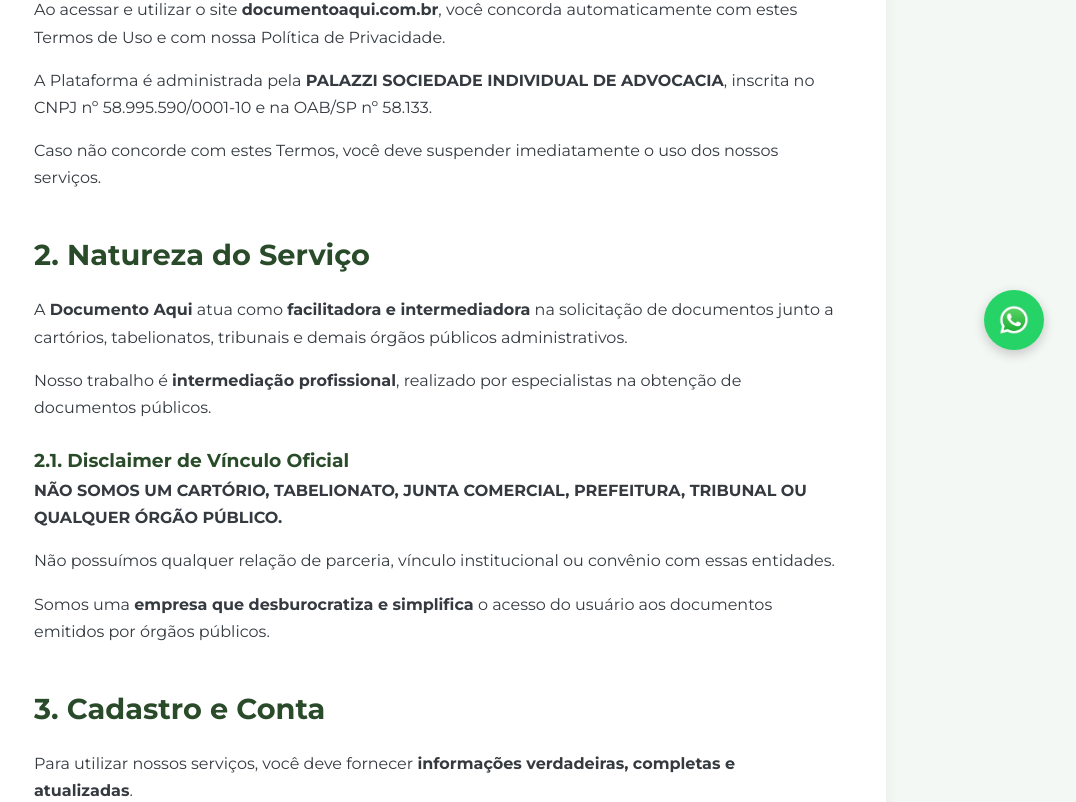
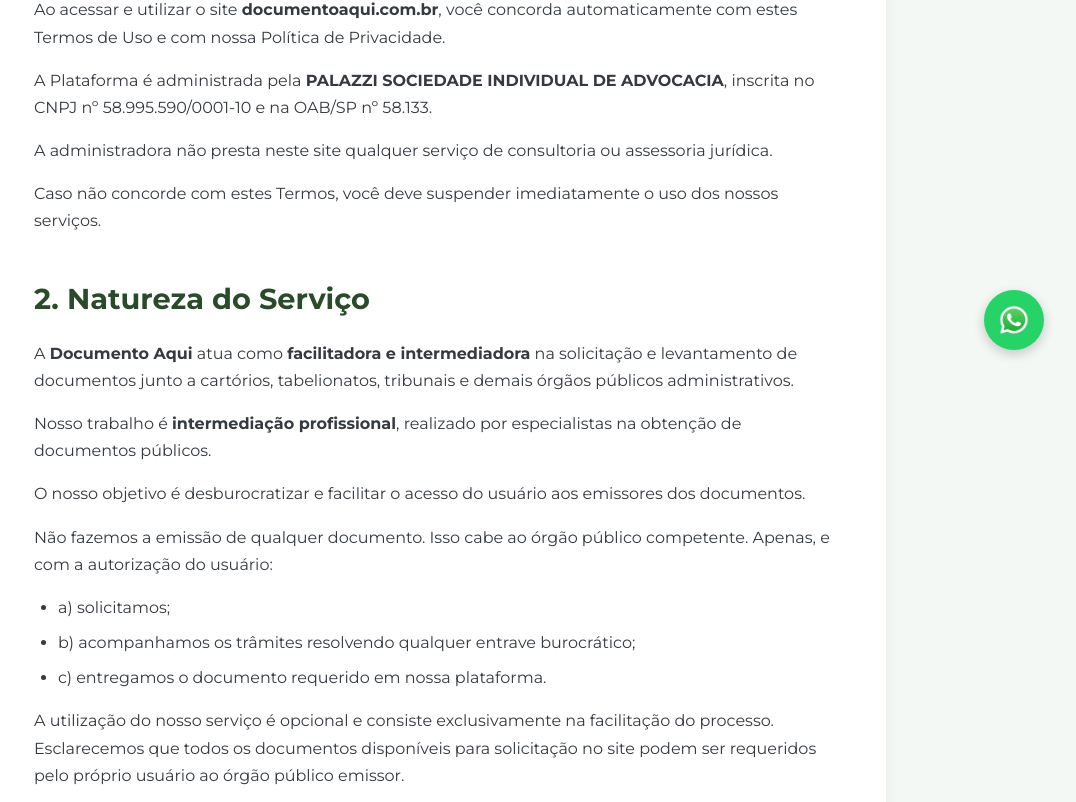
Before and after one commit to documentoaqui/documentoaqui-front, a Next.js app: page /termos-e-condicoes in a window 1280 px wide. Shown: the part 418-1220 px from the top of the page, without its empty margins (204-1280 px from the left). Built offline with nearby package versions, Linux system fonts and the light colour scheme.

Commit message:
Mudança de texto da página de termos de uso

```diff
--- a/src/app/termos-e-condicoes/page.js
+++ b/src/app/termos-e-condicoes/page.js
@@ -16,8 +16,9 @@
         <div className={styles.container}>
           <h1 className={styles.title}>Termos de Uso</h1>
 
-          {/* Data de atualização dinâmica ou fixa conforme necessidade */}
-          <p className={styles.updateDate}>Última atualização: {new Date().toLocaleDateString('pt-BR')}</p>
+          <p className={styles.updateDate}>
+            Última atualização: {new Date().toLocaleDateString('pt-BR')}
+          </p>
 
           <div className={styles.content}>
 
@@ -30,15 +31,32 @@
               A Plataforma é administrada pela <strong>PALAZZI SOCIEDADE INDIVIDUAL DE ADVOCACIA</strong>, inscrita no CNPJ nº 58.995.590/0001-10 e na OAB/SP nº 58.133.
             </p>
             <p>
+              A administradora não presta neste site qualquer serviço de consultoria ou assessoria jurídica.
+            </p>
+            <p>
               Caso não concorde com estes Termos, você deve suspender imediatamente o uso dos nossos serviços.
             </p>
 
             <h2 className={styles.sectionTitle}>2. Natureza do Serviço</h2>
             <p>
-              A <strong>Documento Aqui</strong> atua como <strong>facilitadora e intermediadora</strong> na solicitação de documentos junto a cartórios, tabelionatos, tribunais e demais órgãos públicos administrativos.
+              A <strong>Documento Aqui</strong> atua como <strong>facilitadora e intermediadora</strong> na solicitação e levantamento de documentos junto a cartórios, tabelionatos, tribunais e demais órgãos públicos administrativos.
             </p>
             <p>
               Nosso trabalho é <strong>intermediação profissional</strong>, realizado por especialistas na obtenção de documentos públicos.
+            </p>
+            <p>
+              O nosso objetivo é desburocratizar e facilitar o acesso do usuário aos emissores dos documentos.
+            </p>
+            <p>
+              Não fazemos a emissão de qualquer documento. Isso cabe ao órgão público competente. Apenas, e com a autorização do usuário:
+            </p>
+            <ul>
+              <li>a) solicitamos;</li>
+              <li>b) acompanhamos os trâmites resolvendo qualquer entrave burocrático;</li>
+              <li>c) entregamos o documento requerido em nossa plataforma.</li>
+            </ul>
+            <p>
+              A utilização do nosso serviço é opcional e consiste exclusivamente na facilitação do processo. Esclarecemos que todos os documentos disponíveis para solicitação no site podem ser requeridos pelo próprio usuário ao órgão público emissor.
             </p>
 
             <h3 style={{marginTop: '1.5rem', color: '#294B29'}}>2.1. Disclaimer de Vínculo Oficial</h3>
@@ -74,9 +92,7 @@
             <p>
               Os pagamentos são processados por <strong>plataformas externas seguras</strong>, e não armazenamos dados financeiros em nossos servidores.
             </p>
-            <p>
-              É possível que determinados documentos exijam <strong>complemento de valores</strong>, por exemplo:
-            </p>
+            <p>É possível que determinados documentos exijam <strong>complemento de valores</strong>, por exemplo:</p>
             <ul>
               <li>buscas em acervos físicos;</li>
               <li>pesquisas acima de 10 anos;</li>
@@ -84,9 +100,7 @@
               <li>taxas extras do órgão emissor;</li>
               <li>custos adicionais de envio.</li>
             </ul>
-            <p>
-              Quando necessário, o cliente será avisado antes do prosseguimento.
-            </p>
+            <p>Quando necessário, o cliente será avisado antes do prosseguimento.</p>
 
             <h2 className={styles.sectionTitle}>5. Prazos e Entrega</h2>
             <p>
@@ -114,14 +128,10 @@
             </ul>
 
             <h2 className={styles.sectionTitle}>6. Política de Reembolso</h2>
-            <p>
-              Regida por documento específico, disponível na plataforma.
-            </p>
+            <p>Regida por documento específico, disponível na plataforma.</p>
 
             <h2 className={styles.sectionTitle}>7. Limitação de Responsabilidade</h2>
-            <p>
-              Nosso papel é <strong>somente de intermediação</strong>.
-            </p>
+            <p>Nosso papel é <strong>somente de intermediação</strong>.</p>
             <p>Não nos responsabilizamos por:</p>
             <ul>
               <li>atrasos;</li>
@@ -130,15 +140,11 @@
               <li>negativa de emissão;</li>
               <li>impossibilidade de localizar documentos;</li>
             </ul>
-            <p>
-              — todos de responsabilidade <strong>exclusiva</strong> dos cartórios e órgãos públicos.
-            </p>
+            <p>— todos de responsabilidade <strong>exclusiva</strong> dos cartórios e órgãos públicos.</p>
             <p>
               Em caso de <strong>retificação de certidão</strong>, o usuário deve tratar diretamente com o órgão emissor. Nosso departamento jurídico pode auxiliar mediante solicitação.
             </p>
-            <p>
-                Contato Jurídico: WhatsApp <strong>(19) 99915-8230</strong>
-            </p>
+            <p>Contato Jurídico: WhatsApp <strong>(19) 99915-8230</strong></p>
 
             <h2 className={styles.sectionTitle}>8. Propriedade Intelectual</h2>
             <p>
@@ -152,7 +158,6 @@
               <li>WhatsApp: <strong>(19) 99653-7342</strong></li>
               <li>Horário: Segunda a Sexta, das 9h às 18h</li>
             </ul>
-
             <p><strong>Suporte Jurídico:</strong></p>
             <ul>
               <li>WhatsApp: <strong>(19) 99915-8230</strong></li>
```
Lines whose indentation alone changed are shown as unchanged.
